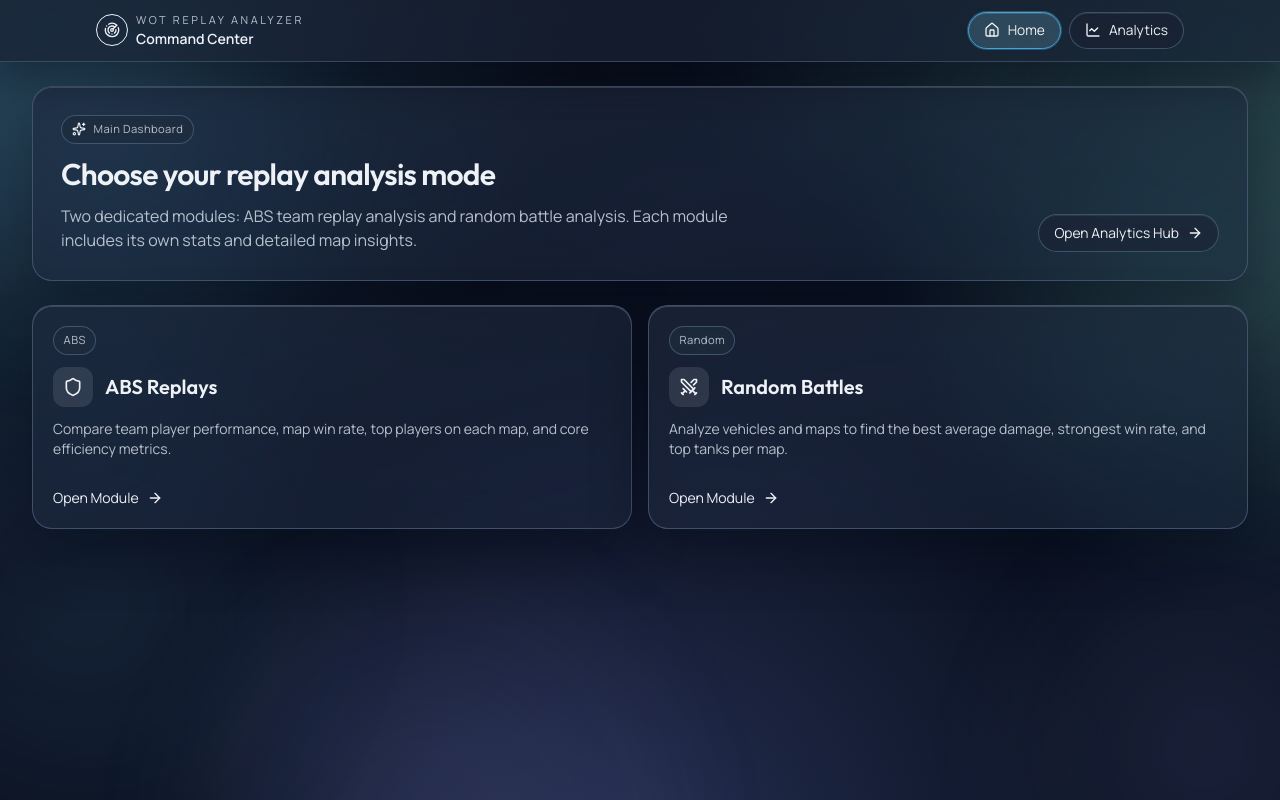
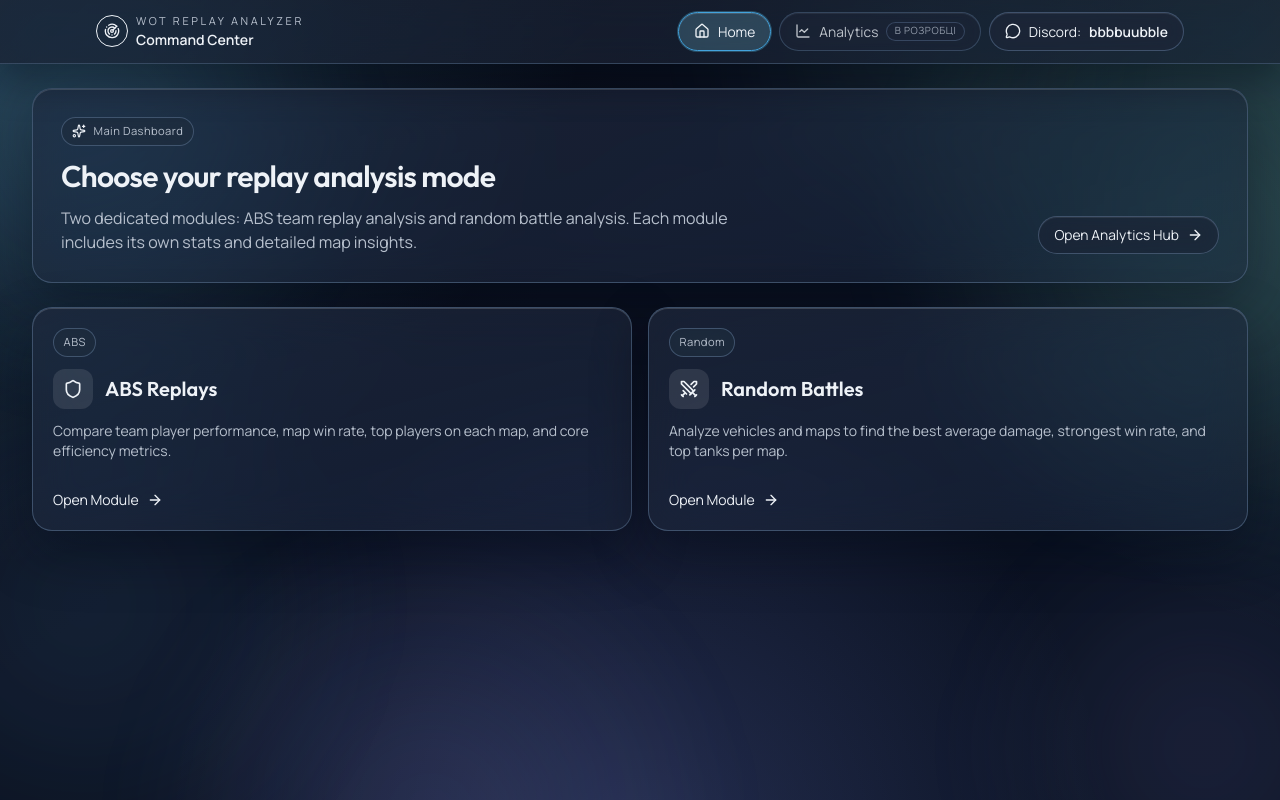
Before and after one commit to quIiIettt/wot-replay-analyzer, a Next.js app: page / in a window 1280 px wide. Built offline with nearby package versions, Linux system fonts and the light colour scheme.

Commit message:
version 4.0.6

```diff
--- a/src/app/abs-replays/page.tsx
+++ b/src/app/abs-replays/page.tsx
@@ -1,9 +1,5 @@
 import ReplayUploader from '../components/ReplayUploader';
 
 export default function AbsReplaysPage() {
-  return (
-    <div className="space-y-4">
-      <ReplayUploader />
-    </div>
-  );
+  return <ReplayUploader />;
 }
--- a/src/app/components/AppHeader.tsx
+++ b/src/app/components/AppHeader.tsx
@@ -2,11 +2,11 @@
 
 import Link from 'next/link';
 import { usePathname } from 'next/navigation';
-import { Home, LineChart, Radar } from 'lucide-react';
+import { Home, LineChart, MessageCircle, Radar } from 'lucide-react';
 
 const navItems = [
-  { href: '/', label: 'Home', icon: Home },
-  { href: '/analytics', label: 'Analytics', icon: LineChart },
+  { href: '/', label: 'Home', icon: Home, comingSoon: false },
+  { href: '/analytics', label: 'Analytics', icon: LineChart, comingSoon: true },
 ] as const;
 
 function isActive(pathname: string, href: string): boolean {
@@ -33,12 +33,34 @@
         </Link>
 
         <nav className="flex flex-wrap gap-2">
-          {navItems.map(({ href, label, icon: Icon }) => (
-            <Link key={href} href={href} className={`nav-btn ${isActive(pathname, href) ? 'active' : ''}`}>
-              <Icon className="h-4 w-4" />
-              {label}
-            </Link>
-          ))}
+          {navItems.map(({ href, label, icon: Icon, comingSoon }) => {
+            if (comingSoon) {
+              return (
+                <span key={href} className="nav-btn nav-btn-disabled" aria-disabled="true">
+                  <Icon className="h-4 w-4" />
+                  {label}
+                  <span className="nav-btn-badge">в розробці</span>
+                </span>
+              );
+            }
+
+            return (
+              <Link key={href} href={href} className={`nav-btn ${isActive(pathname, href) ? 'active' : ''}`}>
+                <Icon className="h-4 w-4" />
+                {label}
+              </Link>
+            );
+          })}
+
+          <a
+            href="https://discord.com/users/360701932739756035"
+            target="_blank"
+            rel="noopener noreferrer"
+            className="nav-btn nav-btn-discord"
+          >
+            <MessageCircle className="h-4 w-4" />
+            Discord: <strong className="font-semibold text-white">bbbbuubble</strong>
+          </a>
         </nav>
       </div>
     </header>
--- a/src/app/components/RandomBattleAnalyzer.tsx
+++ b/src/app/components/RandomBattleAnalyzer.tsx
@@ -104,11 +104,11 @@
 }
 
 function getAvgDamageColor(damage: number): string {
-  if (damage < 1300) return 'text-red-400';
-  if (damage <= 1600) return 'text-orange-300';
-  if (damage <= 1899) return 'text-yellow-300';
-  if (damage <= 2200) return 'text-green-300';
-  if (damage <= 2500) return 'text-cyan-300';
+  if (damage <= 1699) return 'text-red-400';
+  if (damage <= 2199) return 'text-orange-300';
+  if (damage <= 2700) return 'text-yellow-300';
+  if (damage <= 3299) return 'text-green-300';
+  if (damage <= 3799) return 'text-cyan-300';
   return 'text-violet-300';
 }
 
--- a/src/app/globals.css
+++ b/src/app/globals.css
@@ -220,6 +220,41 @@
   box-shadow:
     0 0 0 1px color-mix(in hsl, hsl(var(--ring)) 28%, transparent),
     inset 0 1px 0 rgba(255, 255, 255, 0.14);
+}
+
+.nav-btn.nav-btn-disabled {
+  cursor: default;
+  opacity: 0.78;
+  border-color: color-mix(in hsl, hsl(var(--border)) 84%, rgba(255, 255, 255, 0.08));
+  background: color-mix(in hsl, hsl(var(--card)) 54%, rgba(255, 255, 255, 0.03));
+}
+
+.nav-btn.nav-btn-disabled:hover {
+  transform: none;
+  border-color: color-mix(in hsl, hsl(var(--border)) 84%, rgba(255, 255, 255, 0.08));
+  background: color-mix(in hsl, hsl(var(--card)) 54%, rgba(255, 255, 255, 0.03));
+}
+
+.nav-btn-badge {
+  border: 1px solid color-mix(in hsl, hsl(var(--border)) 64%, rgba(255, 255, 255, 0.18));
+  border-radius: 999px;
+  padding: 0.2rem 0.46rem;
+  font-size: 0.62rem;
+  line-height: 1;
+  letter-spacing: 0.06em;
+  text-transform: uppercase;
+  color: hsl(var(--muted-foreground));
+  background: color-mix(in hsl, hsl(var(--card)) 62%, rgba(255, 255, 255, 0.04));
+}
+
+.nav-btn-discord {
+  cursor: default;
+  border-color: color-mix(in hsl, hsl(var(--border)) 74%, rgba(255, 255, 255, 0.12));
+  background: color-mix(in hsl, hsl(var(--card)) 52%, rgba(255, 255, 255, 0.03));
+}
+
+.nav-btn-discord:hover {
+  transform: none;
 }
 
 .input,
--- a/src/app/random-battles/page.tsx
+++ b/src/app/random-battles/page.tsx
@@ -1,9 +1,5 @@
 import RandomBattleAnalyzer from '../components/RandomBattleAnalyzer';
 
 export default function RandomBattlesPage() {
-  return (
-    <div className="space-y-4">
-      <RandomBattleAnalyzer />
-    </div>
-  );
+  return <RandomBattleAnalyzer />;
 }
```
